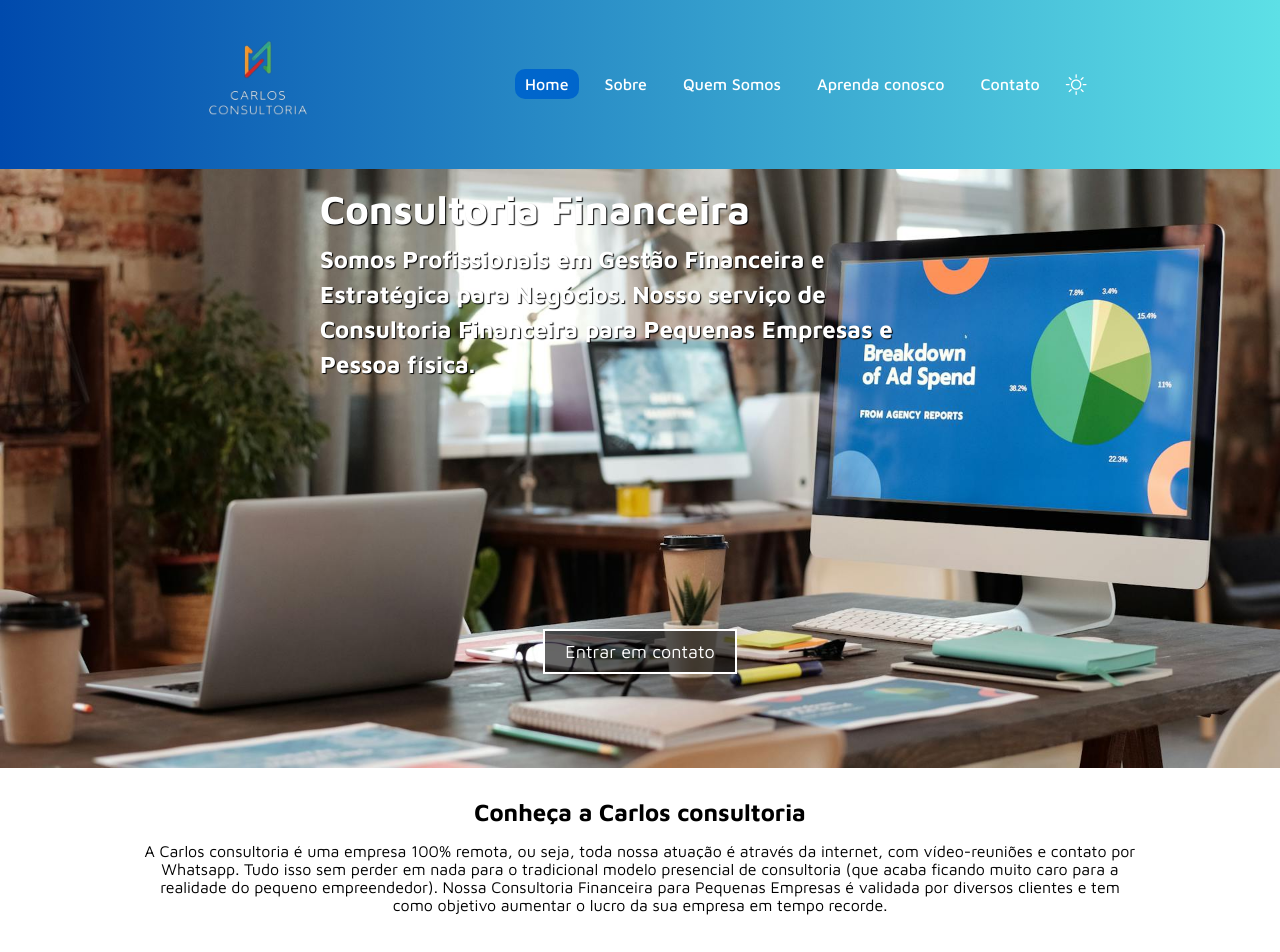
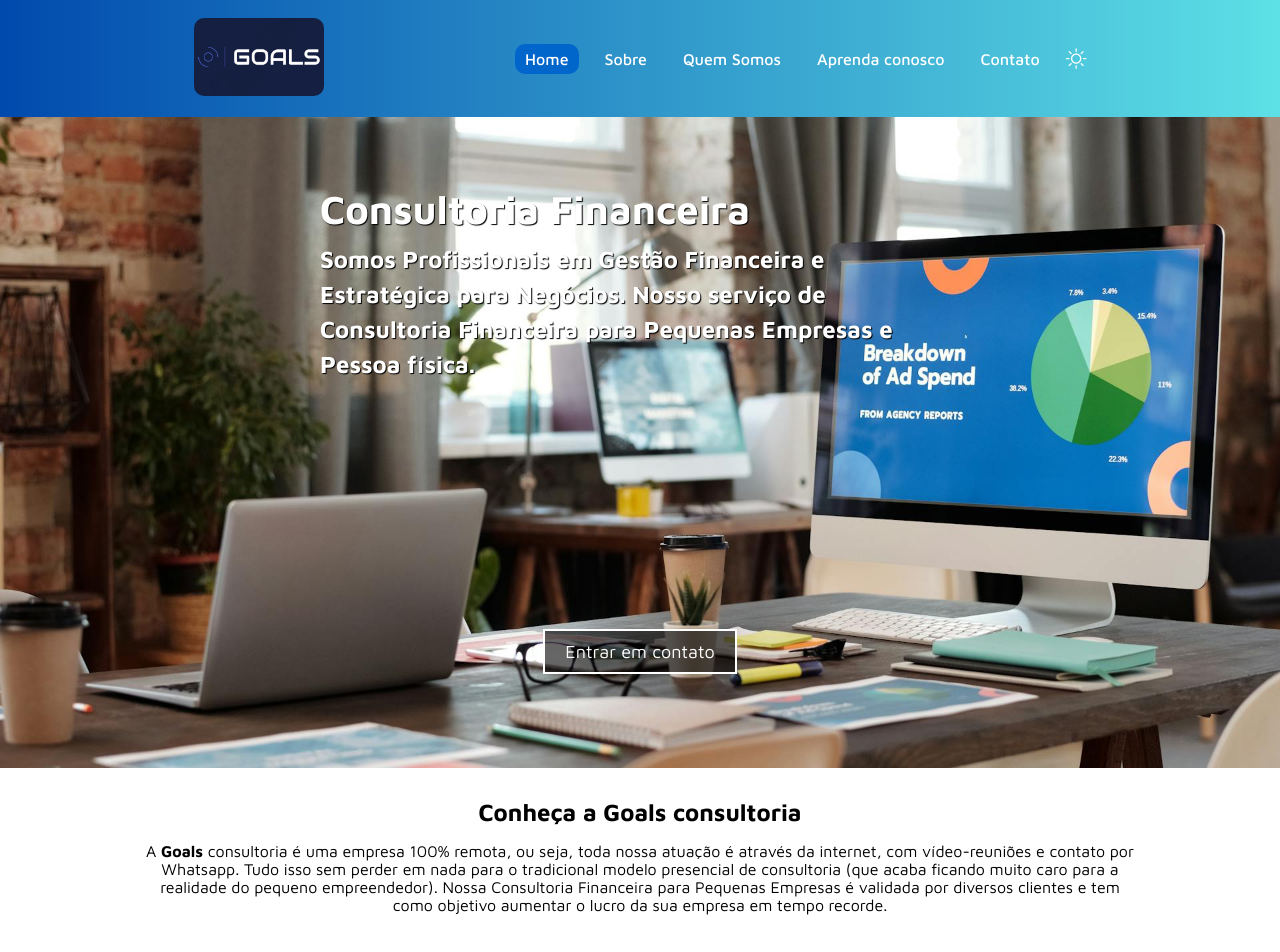
Before and after one commit to AlanPedroD/consultoria, a plain HTML site: page index.html in a window 1280 px wide. Shown: the top 952 px of the page. Drawn offline with nearby package versions, Linux system fonts and the light colour scheme.

Commit message:
logo alterada

```diff
--- a/estilos/alan.style.css
+++ b/estilos/alan.style.css
@@ -99,6 +99,7 @@ input[type="checkbox"] {
 
 .logo img {
   width: 100%;
+  border-radius: 10px;
 }
 
 .banner-principal{
@@ -435,6 +436,10 @@ footer .logo{
   justify-content: space-between;
 }
 
+strong{
+  color: #000;
+}
+
 footer .logo-e-redes-sociais{
   display: flex;
   flex-direction: column;
--- a/index.html
+++ b/index.html
@@ -8,7 +8,7 @@
 
     <script src="https://kit.fontawesome.com/049c2c2b37.js" crossorigin="anonymous"></script>
 
-    <title>Carlos consultoria</title>
+    <title>Goals consultoria</title>
     <link
       rel="stylesheet"
       href="https://cdn.jsdelivr.net/npm/bootstrap-icons@1.8.3/font/bootstrap-icons.css"
@@ -27,7 +27,7 @@
     <header class="cabecalho">
       <div class="logo">
         <a href="index.html">
-          <img src="imagens/logo-fundo-transparente.png" alt="">
+          <img src="imagens/nova-logo-carlos-consultoria.jpg" alt="">
         </a>
       </div>
       <nav>
@@ -70,10 +70,10 @@
   <article class="artigo">
     <div class="texto-artigo">
       <h2>
-        Conheça a Carlos consultoria
+        Conheça a Goals consultoria
       </h2>
       <p>
-        A Carlos consultoria é uma empresa 100% remota, ou seja, toda nossa atuação é através da internet, com vídeo-reuniões e contato por Whatsapp. Tudo isso sem perder em nada para o tradicional modelo presencial de consultoria (que acaba ficando muito caro para a realidade do pequeno empreendedor).
+        A <strong>Goals</strong> consultoria é uma empresa 100% remota, ou seja, toda nossa atuação é através da internet, com vídeo-reuniões e contato por Whatsapp. Tudo isso sem perder em nada para o tradicional modelo presencial de consultoria (que acaba ficando muito caro para a realidade do pequeno empreendedor).
         Nossa Consultoria Financeira para Pequenas Empresas é validada por  diversos clientes e tem como objetivo aumentar o lucro da sua empresa em tempo recorde.
       </p>
     </div>
@@ -128,7 +128,7 @@
     <footer class="rodape">
       <div class="logo-e-redes-sociais">
         <div class="logo">
-          <img src="imagens/logo-fundo-transparente.png" alt="">
+          <img src="imagens/nova-logo-carlos-consultoria.jpg" alt="">
         </div>
         <div class="redes-sociais">
           <ul>
--- a/script.js
+++ b/script.js
@@ -19,6 +19,7 @@ console.log(nomeFundadores)
 let footer = document.querySelector('footer')
 console.log(footer)
 
+let strong = document.getElementsByTagName("strong")
 
 
 inputCheckbox.addEventListener('change', function(){
@@ -34,6 +35,7 @@ inputCheckbox.addEventListener('change', function(){
     body.classList.toggle("body-dark")
     artigos.classList.toggle("artigo-segunda-opcao")
     footer.classList.toggle('menu-rodape2')
+    strong[0].style.color = 'white';
   }else{
     iconesCheckbox[1].style.display = 'none';
     iconesCheckbox[0].style.display = 'block';
@@ -41,6 +43,7 @@ inputCheckbox.addEventListener('change', function(){
     body.classList.toggle("body-dark")
     artigos.classList.toggle("artigo-segunda-opcao")
     footer.classList.toggle('menu-rodape2')
+    strong[0].style.color = '#000';
   }
 })
 
```
Also changed, not shown: imagens/nova-logo-carlos-consultoria.jpg (added), imagens/nova-logo-transparente.png (added), 1 other file.
